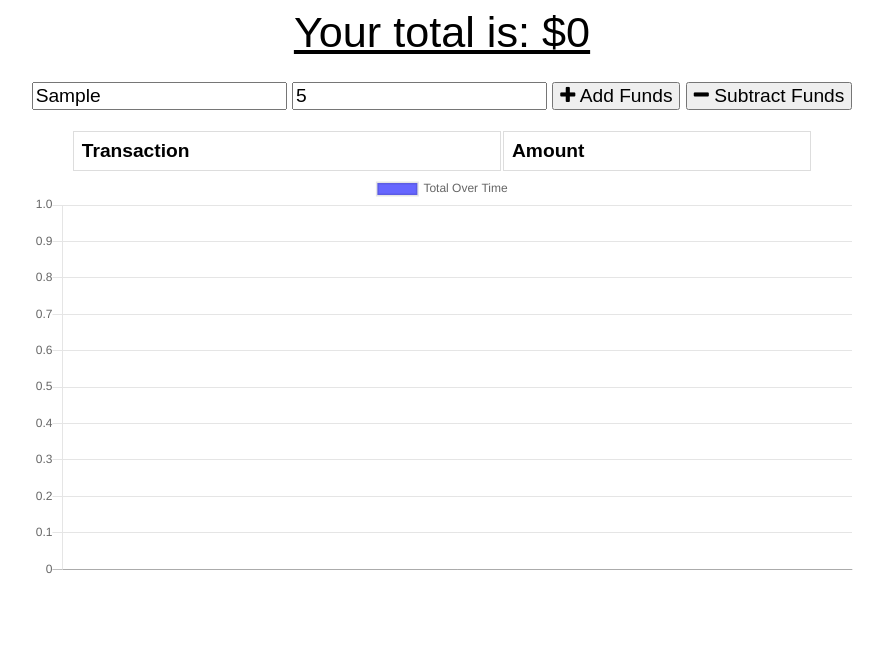
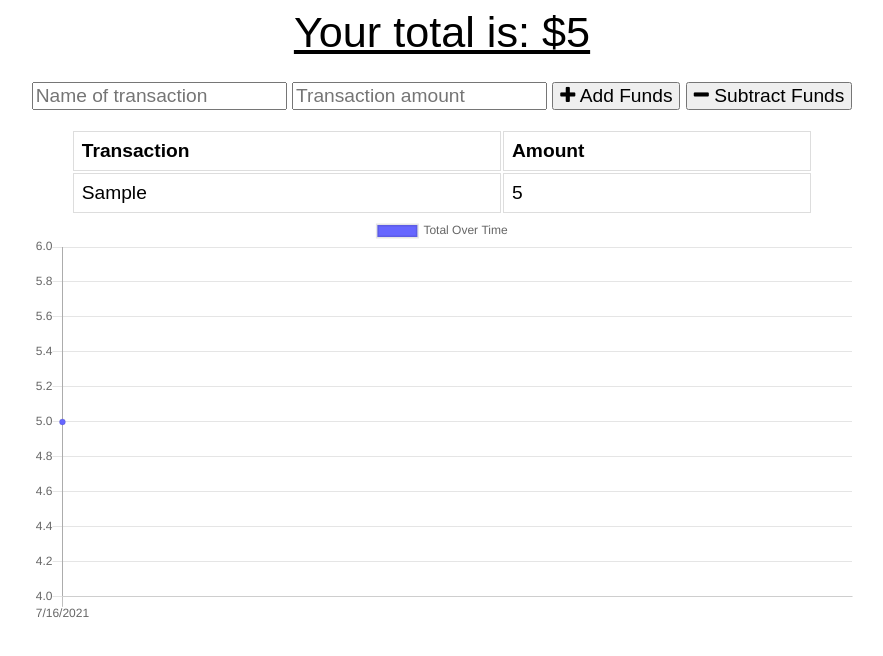
Before and after one commit to TrushilBudhia/Budget-Tracker, a website built with webpack: page public/index.html in a window 1280 px wide. Both pictures are taken after typing "Sample", "5" into the empty fields and a click on the button "Add Funds". Shown: the whole page, without its empty margins (198-1081 px from the left). Built offline with nearby package versions, Linux system fonts and the light colour scheme; files whose address does not match are found by name.

Commit message:
Updated index.html, service-worker.js and added db.js

```diff
--- /dev/null
+++ b/public/db.js
@@ -0,0 +1,75 @@
+let db;
+
+// New db request for a "budgetTracker" database.
+const request = indexedDB.open('budgetTracker', 1);
+
+request.onupgradeneeded = function (event) {
+  // Object store called "BudgetTransaction", autoIncrement set to true
+  const db = event.target.result;
+  const BudgetObjectStore = db.createObjectStore("BudgetTransaction", {
+    autoIncrement: true
+  });
+  BudgetObjectStore.createIndex("nameIndex", "name");
+  BudgetObjectStore.createIndex("valueIndex", "value");
+};
+
+request.onsuccess = function (event) {
+  db = event.target.result;
+
+  if (navigator.onLine) {
+    checkDatabase();
+  }
+};
+
+request.onerror = function (event) {
+  // Logging error
+  console.error(event.target.error);
+};
+
+function saveRecord(record) {
+  // Creating a transaction on the pending db with readwrite access
+  // Adding record to store with add method.
+  const db = request.result;
+  const transaction = db.transaction(["BudgetTransaction"], "readwrite");
+  const budgetObjectStore = transaction.objectStore("BudgetTransaction");
+  const nameIndex = budgetObjectStore.index("nameIndex");
+  const valueIndex = budgetObjectStore.index("valueIndex");
+
+  // Adds data to the objectStore
+  budgetObjectStore.add(record);
+}
+
+function checkDatabase() {
+  // Gets all records from store and set to getAll variable
+  const db = request.result;
+  const transaction = db.transaction(["BudgetTransaction"], "readwrite");
+  const budgetObjectStore = transaction.objectStore("BudgetTransaction");
+  const getAll = budgetObjectStore.getAll();
+
+  getAll.onsuccess = function () {
+    if (getAll.result.length > 0) {
+      fetch('/api/transaction/bulk', {
+        method: 'POST',
+        body: JSON.stringify(getAll.result),
+        headers: {
+          Accept: 'application/json, text/plain, */*',
+          'Content-Type': 'application/json',
+        },
+      })
+        .then((response) => response.json())
+        .then(() => {
+          // Clears all items in the store
+          const db = request.result;
+          const transaction = db.transaction(["BudgetTransaction"], "readwrite");
+          const BudgetObjectStore = transaction.objectStore("BudgetTransaction");
+          BudgetObjectStore.clear();
+        })
+        .catch(err => {
+          console.log(err);
+      });
+    }
+  };
+}
+
+// Listening for app coming back online
+window.addEventListener('online', checkDatabase);
--- a/public/index.html
+++ b/public/index.html
@@ -9,6 +9,7 @@
 
   <link rel="stylesheet" href="https://stackpath.bootstrapcdn.com/font-awesome/4.7.0/css/font-awesome.min.css">
   <link rel="stylesheet" href="styles.css">
+  <link rel="manifest" href="/dist/manifest.json" />
 
   <title>Budget Tracker</title>
 </head>
@@ -42,6 +43,20 @@
   </div>
 
   <script src="https://cdn.jsdelivr.net/npm/chart.js@2.8.0"></script>
-  <script src="index.js"></script>
+  <script src="/dist/bundle.js"></script>
+  <script src="/db.js"></script>
+  <script type="text/javascript">
+    (function() {
+      if ("serviceWorker" in navigator) {
+        navigator.serviceWorker
+          .register("./service-worker.js")
+          .then(res => {
+            console.log(res);
+            console.log("Service Worker registered successfully.");
+          })
+          .catch(error => console.log("Service Worker registration failed:", error));
+      }
+    })();
+  </script>
 </body>
 </html>
--- a/public/index.js
+++ b/public/index.js
@@ -1,9 +1,5 @@
-import { populateTotal } from './populateTotal.js'
-import { populateTable } from './populateTable.js'
-import { populateChart } from './populateChart.js'
-import { sendTransaction } from './sendTransaction.js'
-
 let transactions = [];
+let myChart;
 
 fetch("/api/transaction")
   .then(response => {
@@ -18,6 +14,136 @@ fetch("/api/transaction")
     populateChart();
   });
 
+function populateTotal() {
+  // reduce transaction amounts to a single total value
+  let total = transactions.reduce((total, t) => {
+    return total + parseInt(t.value);
+  }, 0);
+
+  let totalEl = document.querySelector("#total");
+  totalEl.textContent = total;
+}
+
+function populateTable() {
+  let tbody = document.querySelector("#tbody");
+  tbody.innerHTML = "";
+
+  transactions.forEach(transaction => {
+    // create and populate a table row
+    let tr = document.createElement("tr");
+    tr.innerHTML = `
+      <td>${transaction.name}</td>
+      <td>${transaction.value}</td>
+    `;
+
+    tbody.appendChild(tr);
+  });
+}
+
+function populateChart() {
+  // copy array and reverse it
+  let reversed = transactions.slice().reverse();
+  let sum = 0;
+
+  // create date labels for chart
+  let labels = reversed.map(t => {
+    let date = new Date(t.date);
+    return `${date.getMonth() + 1}/${date.getDate()}/${date.getFullYear()}`;
+  });
+
+  // create incremental values for chart
+  let data = reversed.map(t => {
+    sum += parseInt(t.value);
+    return sum;
+  });
+
+  // remove old chart if it exists
+  if (myChart) {
+    myChart.destroy();
+  }
+
+  let ctx = document.getElementById("myChart").getContext("2d");
+
+  myChart = new Chart(ctx, {
+    type: 'line',
+      data: {
+        labels,
+        datasets: [{
+            label: "Total Over Time",
+            fill: true,
+            backgroundColor: "#6666ff",
+            data
+        }]
+    }
+  });
+}
+
+function sendTransaction(isAdding) {
+  let nameEl = document.querySelector("#t-name");
+  let amountEl = document.querySelector("#t-amount");
+  let errorEl = document.querySelector(".form .error");
+
+  // validate form
+  if (nameEl.value === "" || amountEl.value === "") {
+    errorEl.textContent = "Missing Information";
+    return;
+  }
+  else {
+    errorEl.textContent = "";
+  }
+
+  // create record
+  let transaction = {
+    name: nameEl.value,
+    value: amountEl.value,
+    date: new Date().toISOString()
+  };
+
+  // if subtracting funds, convert amount to negative number
+  if (!isAdding) {
+    transaction.value *= -1;
+  }
+
+  // add to beginning of current array of data
+  transactions.unshift(transaction);
+
+  // re-run logic to populate ui with new record
+  populateChart();
+  populateTable();
+  populateTotal();
+
+  // also send to server
+  fetch("/api/transaction", {
+    method: "POST",
+    body: JSON.stringify(transaction),
+    headers: {
+      Accept: "application/json, text/plain, */*",
+      "Content-Type": "application/json"
+    }
+  })
+  .then(response => {
+    return response.json();
+  })
+  .then(data => {
+    if (data.errors) {
+      errorEl.textContent = "Missing Information";
+    }
+    else {
+      // clear form
+      nameEl.value = "";
+      amountEl.value = "";
+    }
+  })
+  .catch(err => {
+    // fetch failed, so save in indexed db
+    saveRecord(transaction);
+
+    // clear form
+    nameEl.value = "";
+    amountEl.value = "";
+  });
+}
+
 document.querySelector("#add-btn").onclick = function() {
   sendTransaction(true);
 };
--- a/public/sendTransaction.js
+++ b/public/sendTransaction.js
@@ -1,7 +1,6 @@
 import { populateTotal } from './populateTotal.js'
 import { populateTable } from './populateTable.js'
 import { populateChart } from './populateChart.js'
-
 
 export function sendTransaction(isAdding) {
     let transactions = [];
--- a/public/service-worker.js
+++ b/public/service-worker.js
@@ -56,7 +56,7 @@ self.addEventListener("fetch", event => {
     }
 
     // Handle runtime GET requests for data from /api routes
-    if (event.request.url.includes("/api/images")) {
+    if (event.request.url.includes("/api/transaction")) {
         // Make network request and fallback to cache if network request fails (offline)
         event.respondWith(
             caches.open(RUNTIME_CACHE).then(cache => {
--- a/server.js
+++ b/server.js
@@ -17,7 +17,9 @@ app.use(express.static("public"));
 
 mongoose.connect("mongodb://localhost/budget", {
   useNewUrlParser: true,
-  useFindAndModify: false
+  useFindAndModify: false,
+  useCreateIndex: true,
+  useUnifiedTopology: true
 });
 
 // routes
```
Also changed, not shown: public/dist/bundle.js.
